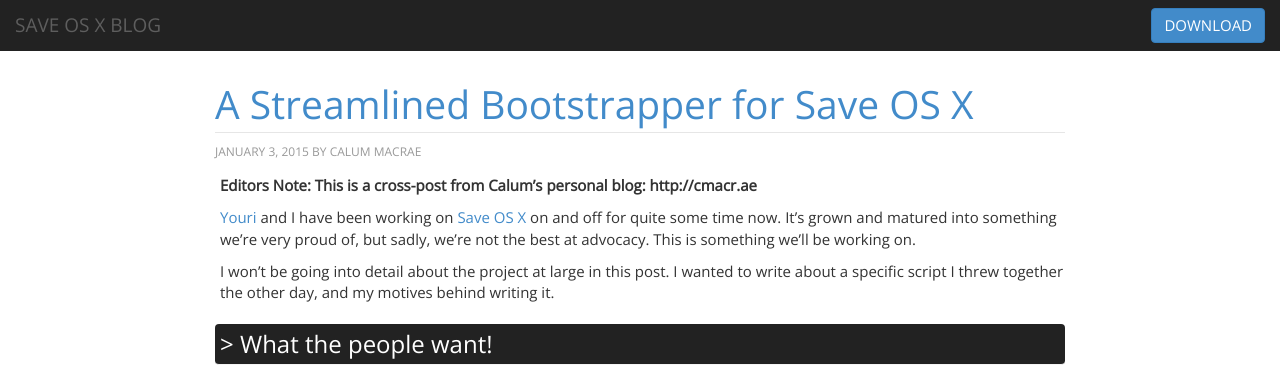
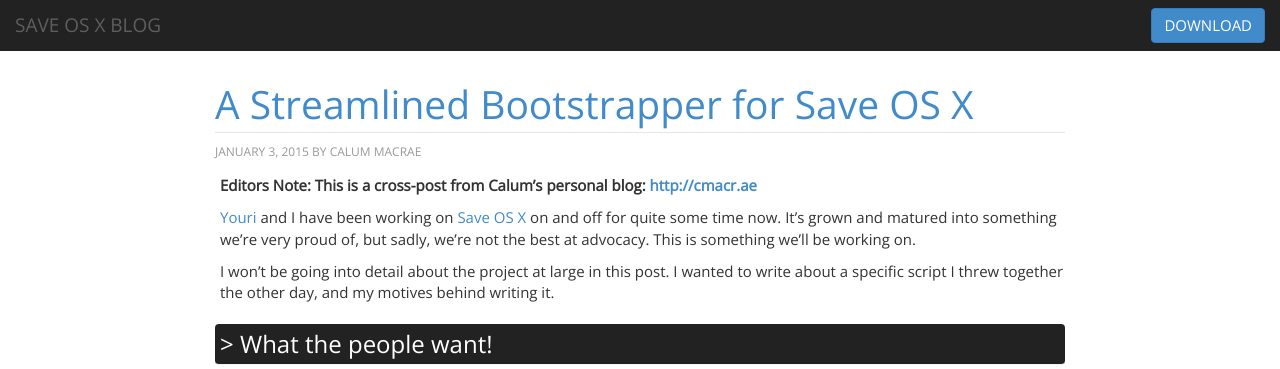
Before and after one commit to nbyouri/blog, a Jekyll site: the page built from _posts/2015-01-03-saveosx-quickstrap.md, in a window 1280 px wide. Shown: the top 369 px of the page. Built offline with Jekyll 4.4.1, drawn with Linux system fonts in a browser that asks for light colours; nearby versions of some CDN libraries; Markdown is read by kramdown in place of the engine named in the settings; comment, search, counter and statistics services are not loaded; part of the change alters nothing that is shown.

```diff
--- a/_posts/2015-01-03-saveosx-quickstrap.md
+++ b/_posts/2015-01-03-saveosx-quickstrap.md
@@ -3,7 +3,7 @@ layout: post
 title: A Streamlined Bootstrapper for Save OS X
 author: Calum MacRae
 ---
-__Editors Note: This is a cross-post from Calum's personal blog: http://cmacr.ae__
+__Editors Note: This is a cross-post from Calum's personal blog: [http://cmacr.ae](http://cmacr.ae)__
 
 [Youri](https://twitter.com/YouriMouton) and I have been working on [Save OS X](https://github.com/cmacrae/saveosx) on and off for quite some time now. It's grown and matured into something we're very proud of, but sadly, we're not the best at advocacy. This is something we'll be working on.
 
```
